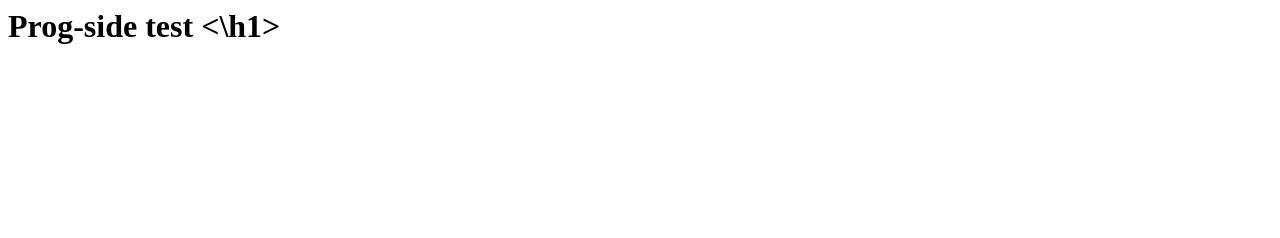
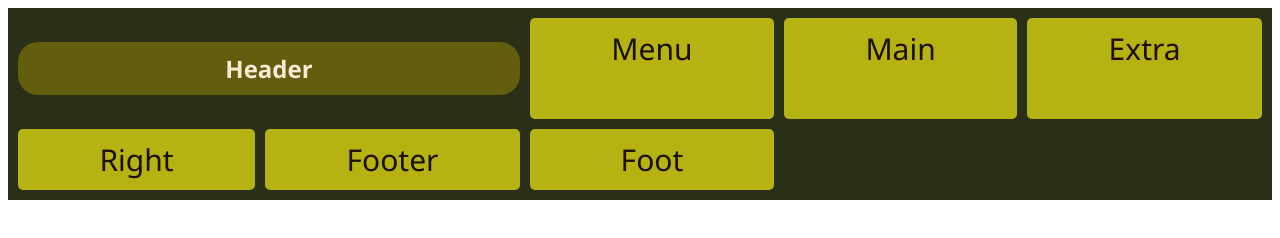
Before and after one commit to mokjTec/progB, a plain HTML site: page index.html in a window 1280 px wide. Drawn offline with Linux system fonts and the light colour scheme.

Commit message:
Update index.html

```diff
--- a/index.html
+++ b/index.html
@@ -1 +1,58 @@
-<h1>Prog-side test <\h1>
+<!DOCTYPE html>
+<html>
+
+<head>
+    <style>
+        body{
+        font-family: 'Segoe UI', Tahoma, Geneva, Verdana, sans-serif;
+        color:rgb(27, 15, 1);
+    }
+        .item1 {grid-area: header;}
+        .item7 {grid-area: extra;}
+
+        .minContainer {
+            background-color: rgb(42, 47, 23);
+            display: grid;
+            grid-template-areas:
+            /*header-elementet fylder to */
+            /*extra-elementet fylder en og er rykket op */
+            /* prikkerne repræsenterer de unavngivne elementer i griddet */
+            /* bemærk at der SKAL være et mellemrum imellem prikkerne*/
+            'header header . . extra';
+            gap: 10px;
+            padding: 10px;
+        }
+
+        .minContainer>div {
+            background-color: rgba(218, 212, 15, 0.8);
+            text-align: center;
+            padding: 10px;
+            font-size: 30px;
+            border-radius: 5px;
+        }
+        p {
+            background-color: rgb(98, 94, 13);
+            color: antiquewhite;
+            font-weight: bold;
+            font-size: x-large;
+            text-align: center;
+            padding: 10px;
+            border-radius: 20px;
+        }
+    </style>
+</head>
+
+<body>
+    <!-- minContainer er grid-container
+    hver item er element i griddet -->
+    <div class="minContainer">
+        <p class="item1">Header</p>
+        <div class="item2">Menu</div>
+        <div class="item3">Main</div>
+        <div class="item4">Right</div>
+        <div class="item5">Footer</div>
+        <div class="item6">Foot</div>
+        <div class="item7">Extra</div>
+    </div>
+</body>
+</html>
```
